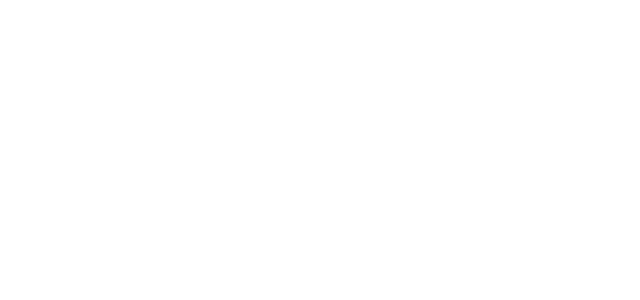
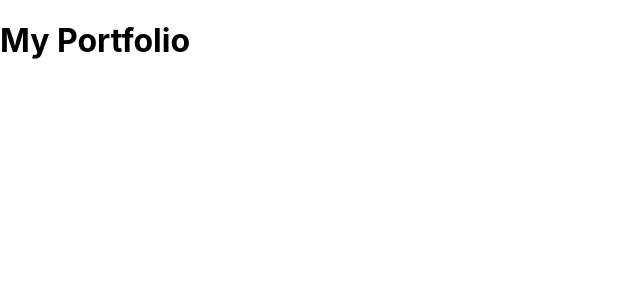
Before and after one commit to RW2023/rewportfolio, a React (Create React App) app in the folder react-portfolio/: page / in a window 1280 px wide. Shown: the top 300 px of the page, without its empty margins (0-640 px from the left). Built offline with nearby package versions, Linux system fonts and the light colour scheme.

Commit message:
add text to app

```diff
--- a/react-portfolio/src/App.js
+++ b/react-portfolio/src/App.js
@@ -3,7 +3,7 @@
 function App() {
   return (
     <div className="App">
-
+     <h1>My Portfolio</h1>
     </div>
   );
 }
```
